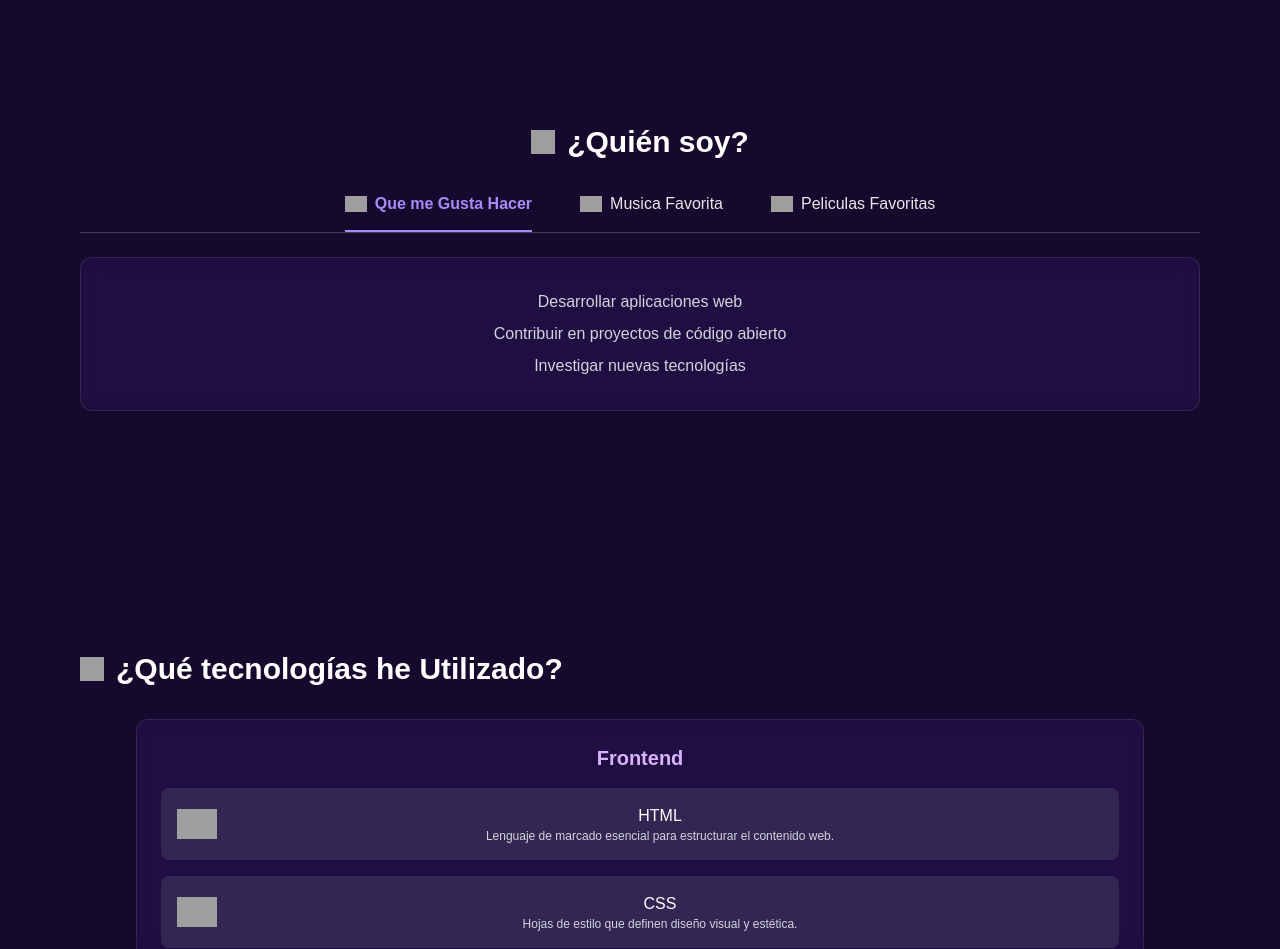
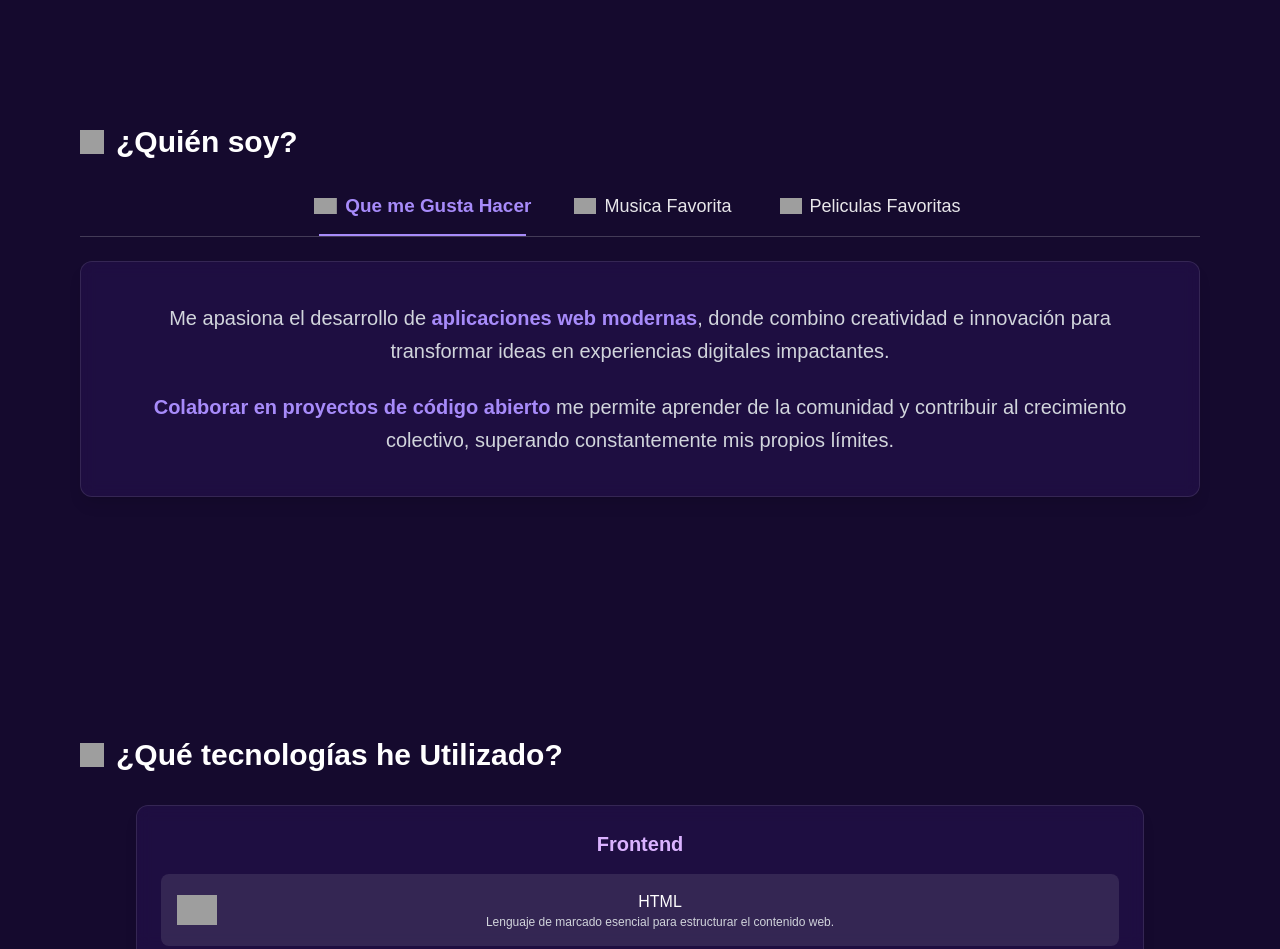
Before and after one commit to CamiloToroUCC/Portafolio-2025, a Next.js app: page / in a window 1280 px wide. Shown: the part 660-1609 px from the top of the page. Built offline with nearby package versions, Linux system fonts and the light colour scheme; grey boxes are pictures that could not be loaded.

Commit message:
Se  Puso las referencias a La Navbar, de las secciones que no estaban referenciadas y mas estilo a lso contenedores de la seccion quien soy

```diff
--- a/src/app/globals.css
+++ b/src/app/globals.css
@@ -87,9 +87,10 @@
 .tech-card {
   transition: transform 0.3s ease, box-shadow 0.3s ease;
 }
+
 .tech-card:hover {
   transform: perspective(1000px) rotateX(5deg) rotateY(5deg) scale(1.05);
-  box-shadow: 0 10px 20px rgba(0, 0, 0, 0.2);
+  box-shadow: 0 10px 20px rgba(0,0,0,0.2);
 }
 
 /* Animación para que cada bloque suba desde abajo (efecto Tetris) */
@@ -109,7 +110,7 @@
   }
 }
 
-/* La clase aplicada a cada bloque; "both" asegura que durante el delay se aplique el estilo del 0% */
+/* La clase aplicada a cada bloque; "both" asegura que durante el delay se mantenga el estilo inicial */
 .rise-block {
   animation: riseUp 0.3s ease-out both;
 }
@@ -134,11 +135,22 @@ body {
 
 @keyframes fadeIn {
   from { opacity: 0; transform: translateY(20px); }
-  to { opacity: 1; transform: translateY(0); }
+  to   { opacity: 1; transform: translateY(0); }
+}
+
+/* Nueva animación scaleUp que se usará para reactivar el efecto al cambiar pestaña */
+@keyframes scaleUp {
+  0% { transform: scale(1); }
+  50% { transform: scale(1.05); }
+  100% { transform: scale(1); }
+}
+
+.animate-scale-up {
+  animation: scaleUp 0.5s ease-in-out;
 }
 
 @layer base {
-  /* Fix para overflow en Swiper: evita que se recorten los slides rotados */
+  /* Fix para overflow en Swiper */
   .mySwiper,
   .mySwiper .swiper-wrapper,
   .mySwiper .swiper-slide {
--- a/src/components/About.tsx
+++ b/src/components/About.tsx
@@ -9,10 +9,22 @@ const tabs = [
     label: "Que me Gusta Hacer",
     icon: <Code2Icon size={22} />,
     content: (
-      <div className="text-gray-300 space-y-2">
-        <p>Desarrollar aplicaciones web</p>
-        <p>Contribuir en proyectos de código abierto</p>
-        <p>Investigar nuevas tecnologías</p>
+      <div className="space-y-6">
+        <p className="text-gray-300 text-xl leading-relaxed">
+          Me apasiona el desarrollo de{" "}
+          <span className="text-[var(--primary)] font-semibold">
+            aplicaciones web modernas
+          </span>
+          , donde combino creatividad e innovación para transformar ideas en
+          experiencias digitales impactantes.
+        </p>
+        <p className="text-gray-300 text-xl leading-relaxed">
+          <span className="text-[var(--primary)] font-semibold">
+            Colaborar en proyectos de código abierto
+          </span>{" "}
+          me permite aprender de la comunidad y contribuir al crecimiento colectivo,
+          superando constantemente mis propios límites.
+        </p>
       </div>
     ),
   },
@@ -21,10 +33,25 @@ const tabs = [
     label: "Musica Favorita",
     icon: <StarIcon size={22} />,
     content: (
-      <div className="text-gray-300 space-y-2">
-        <p>Lo-fi Beats</p>
-        <p>Jazz Instrumental</p>
-        <p>Rock Clásico</p>
+      <div className="space-y-6">
+        <p className="text-gray-300 text-xl leading-relaxed">
+          <span className="text-[var(--primary)] font-semibold">
+            Los ritmos lo-fi beats
+          </span>{" "}
+          potencian mi concentración mientras trabajo, creando un ambiente inspirador
+          y relajado.
+        </p>
+        <p className="text-gray-300 text-xl leading-relaxed">
+          El{" "}
+          <span className="text-[var(--primary)] font-semibold">
+            jazz instrumental
+          </span>{" "}
+          y el{" "}
+          <span className="text-[var(--primary)] font-semibold">
+            rock clásico
+          </span>{" "}
+          agregan energía y dinamismo a mis días, impulsándome a seguir explorando nuevas sonoridades.
+        </p>
       </div>
     ),
   },
@@ -33,62 +60,81 @@ const tabs = [
     label: "Peliculas Favoritas",
     icon: <BriefcaseIcon size={22} />,
     content: (
-      <div className="text-gray-300 space-y-2">
-        <p>Inception</p>
-        <p>The Matrix</p>
-        <p>Interstellar</p>
+      <div className="space-y-6">
+        <p className="text-gray-300 text-xl leading-relaxed">
+          <strong className="text-[var(--primary)] font-semibold">
+            Inception
+          </strong>{" "}
+          me sorprende por su narrativa compleja y su capacidad para explorar los
+          límites de la mente humana.
+        </p>
+        <p className="text-gray-300 text-xl leading-relaxed">
+          <strong className="text-[var(--primary)] font-semibold">
+            The Matrix
+          </strong>{" "}
+          redefinió mi forma de ver la realidad a través de una fusión única de acción y filosofía.
+        </p>
+        <p className="text-gray-300 text-xl leading-relaxed">
+          <strong className="text-[var(--primary)] font-semibold">
+            Interstellar
+          </strong>{" "}
+          inspira con su ambición de explorar el universo, combinando emoción, ciencia y
+          el valor del sacrificio.
+        </p>
       </div>
     ),
   },
 ];
 
 export default function About() {
-  const [activeTab, setActiveTab] = useState(tabs[0].id);
+  const [activeTab, setActiveTab] = useState<string>(tabs[0].id);
 
   return (
     <section id="about" className="relative text-white py-16 px-4 overflow-hidden">
       <div className="container mx-auto relative z-10">
-        {/* Título centrado */}
-        <div className="flex items-center gap-3 mb-8 animate-fade-in justify-center">
+        {/* Título */}
+        <div className="flex items-center gap-3 mb-8 animate-fade-in">
           <img src="/placeholder-user.png" alt="User Icon" className="w-6 h-6" />
           <h2 className="text-3xl font-bold">¿Quién soy?</h2>
         </div>
 
-        {/* Barra de Tabs centrada con efecto personalizado */}
+        {/* Barra de Tabs */}
         <div className="border-b border-white/20 mb-6">
           <nav className="flex justify-center space-x-12">
             {tabs.map((tab) => (
               <button
                 key={tab.id}
                 onClick={() => setActiveTab(tab.id)}
-                className="relative pb-4 group"
+                className="relative pb-4 group transition-all duration-500"
               >
                 <div
-                  className={`flex items-center gap-2 text-base transition-colors duration-300
+                  className={`flex items-center gap-2 text-lg transition-colors duration-500 transform ${
+                    activeTab === tab.id ? "scale-105" : ""
+                  } group-hover:scale-105
                     ${
                       activeTab === tab.id
-                        ? "text-[#a78bfa] font-semibold"
+                        ? "text-[var(--primary)] font-semibold"
                         : "text-white/90 hover:text-white"
                     }`}
                 >
                   {tab.icon}
                   <span>{tab.label}</span>
                 </div>
-
-                {/* Subrayado animado */}
                 <span
-                  className={`absolute bottom-0 left-0 h-0.5 bg-[#a78bfa] transition-all duration-300
-                    ${
-                      activeTab === tab.id ? "w-full" : "w-0 group-hover:w-full"
-                    }`}
+                  className={`absolute bottom-0 left-0 h-0.5 bg-[var(--primary)] transition-all duration-500 ${
+                    activeTab === tab.id ? "w-full" : "w-0 group-hover:w-full"
+                  }`}
                 />
               </button>
             ))}
           </nav>
         </div>
 
-        {/* Contenido de la pestaña activa */}
-        <div className="card-glass p-8 animate-fade-in">
+        {/* Contenido de la pestaña activa con animación al montarse */}
+        <div
+          key={activeTab}
+          className="card-glass p-10 animate-fade-in animate-scale-up transform transition-transform duration-500 hover:scale-105"
+        >
           {tabs.find((t) => t.id === activeTab)?.content}
         </div>
       </div>
--- a/src/components/Navbar.tsx
+++ b/src/components/Navbar.tsx
@@ -1,14 +1,18 @@
 "use client";
 
 import { useState, useEffect } from "react";
-import { MenuIcon, XIcon } from "../components/Icons";
+import { MenuIcon, XIcon } from "./Icons";
 
 const navItems = [
   { name: "Inicio", href: "#home" },
   { name: "Area Personal", href: "#about" },
   { name: "Habilidades", href: "#skills" },
   { name: "Mis Trabajos", href: "#works" },
+  { name: "Experiencia Académica", href: "#academic-experience" },
+  { name: "Certificados", href: "#certificates" },
   { name: "Referencias", href: "#references" },
+  { name: "Mapa", href: "#map" },
+  { name: "Contacto", href: "#contact" },
 ];
 
 export default function Navbar() {
@@ -22,13 +26,9 @@ export default function Navbar() {
   }, []);
 
   return (
-    <header
-      className={`fixed w-full top-0 z-50 transition-all duration-300 ${
-        isScrolled
-          ? "py-2 bg-portfolio-purple-dark/90 backdrop-blur-md shadow-lg"
-          : "py-4 bg-portfolio-purple-dark/90"
-      }`}
-    >
+    <header className={`fixed w-full top-0 z-50 transition-all duration-300 ${
+      isScrolled ? "py-2 bg-portfolio-purple-dark/90 backdrop-blur-md shadow-lg" : "py-4 bg-portfolio-purple-dark/90"
+    }`}>
       <div className="container mx-auto px-4 flex justify-between items-center">
         <a href="#home" className="text-2xl font-bold">
           <img src="/placeholder-logo.png" alt="Logo" className="w-6 h-6" />
@@ -40,11 +40,7 @@ export default function Navbar() {
             </a>
           ))}
         </nav>
-        <button
-          className="md:hidden text-white"
-          onClick={() => setMobileMenuOpen(!mobileMenuOpen)}
-          aria-label="Toggle mobile menu"
-        >
+        <button className="md:hidden text-white" onClick={() => setMobileMenuOpen(!mobileMenuOpen)} aria-label="Toggle mobile menu">
           {mobileMenuOpen ? <XIcon size={24} /> : <MenuIcon size={24} />}
         </button>
       </div>
@@ -53,12 +49,7 @@ export default function Navbar() {
           <div className="container mx-auto px-4 py-4">
             <nav className="flex flex-col space-y-4">
               {navItems.map((item) => (
-                <a
-                  key={item.name}
-                  href={item.href}
-                  className="py-2 px-4 hover:bg-white/10 rounded-md transition-colors"
-                  onClick={() => setMobileMenuOpen(false)}
-                >
+                <a key={item.name} href={item.href} className="py-2 px-4 hover:bg-white/10 rounded-md transition-colors" onClick={() => setMobileMenuOpen(false)}>
                   {item.name}
                 </a>
               ))}
```
